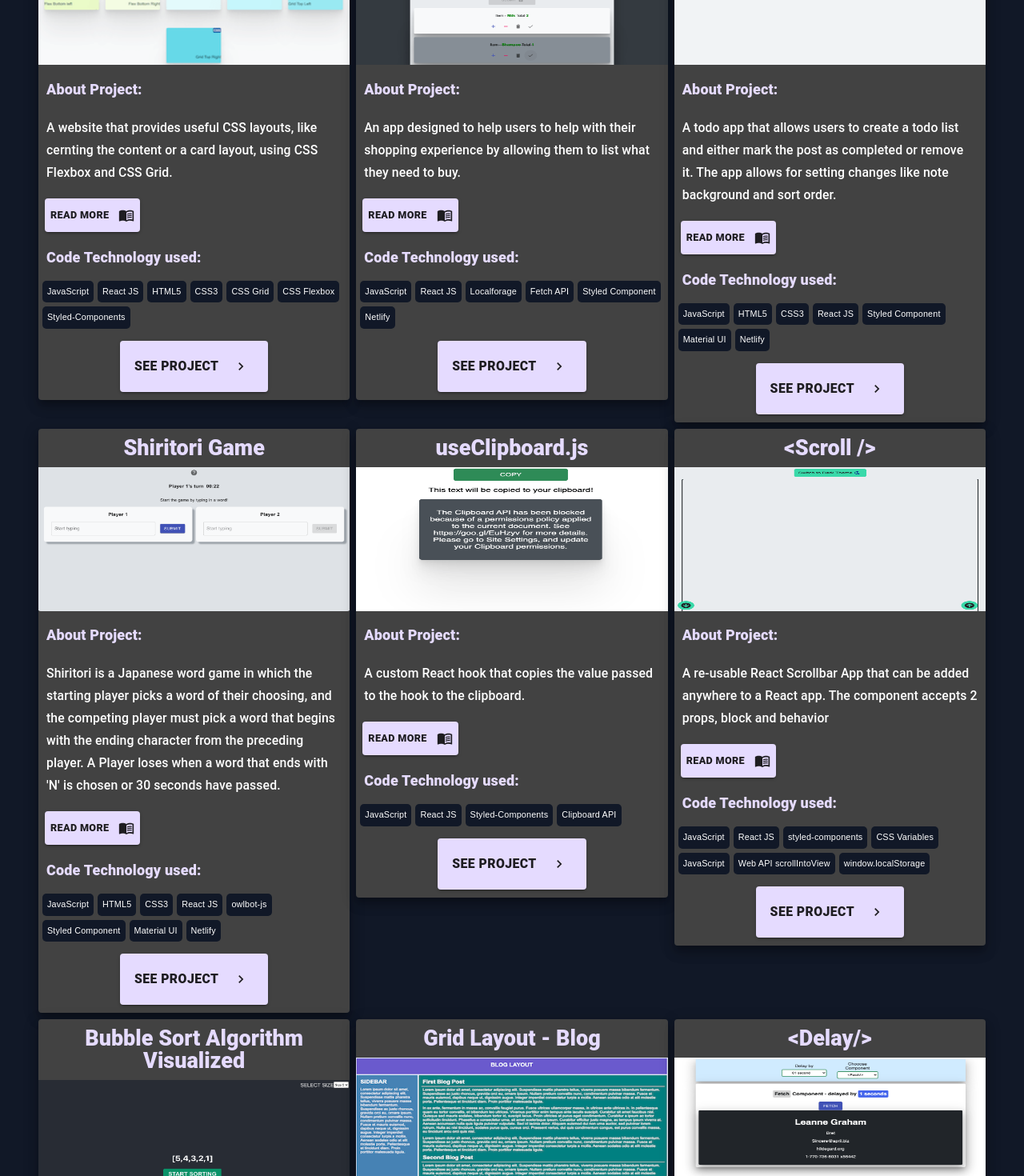
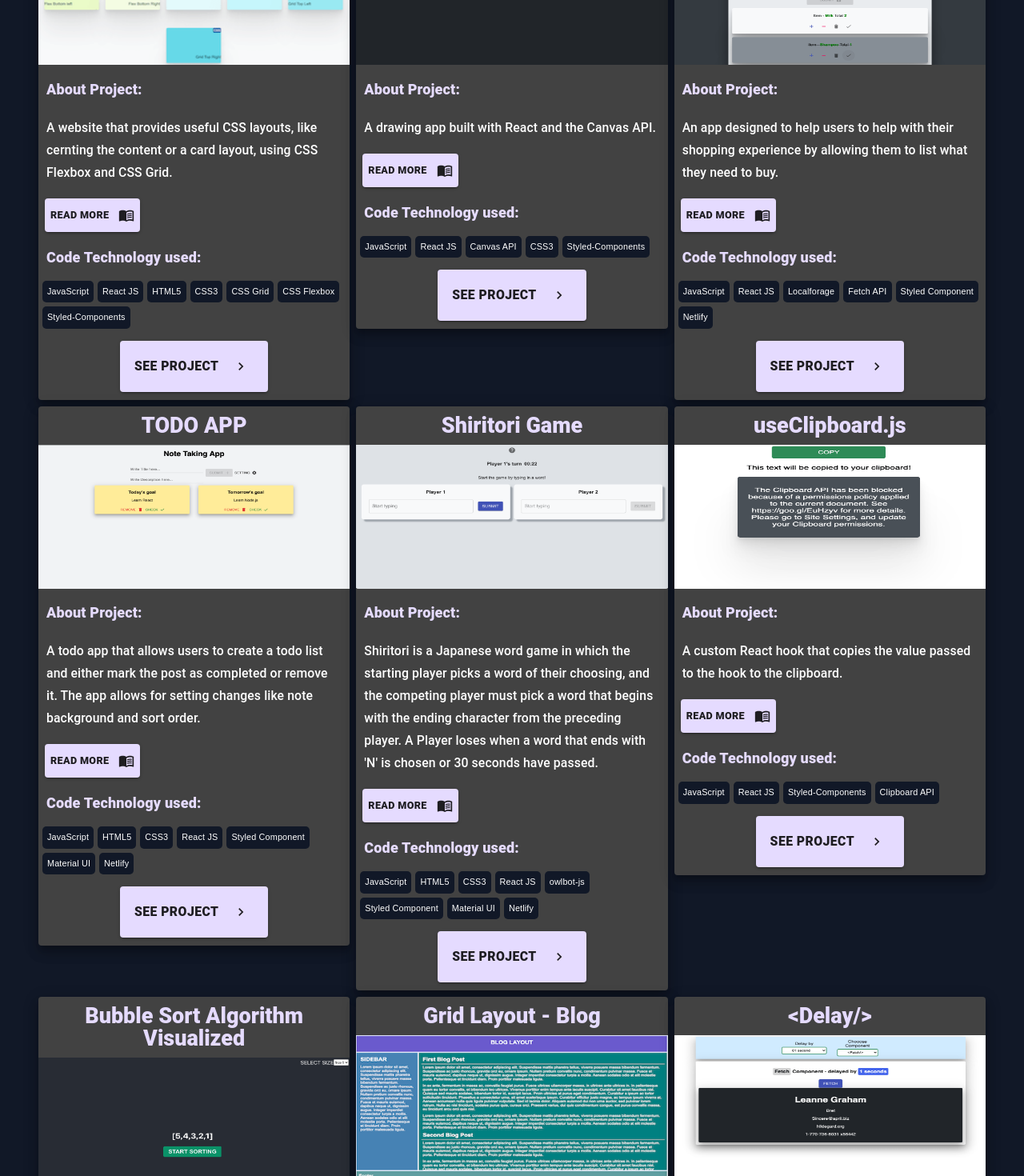
Before and after one commit to YutaMoriJP/Portfolio, a React (Create React App) app: page /project in a window 1280 px wide. Shown: the part 1696-3166 px from the top of the page at 80% size. Built offline with nearby package versions, Linux system fonts and the light colour scheme.

Commit message:
added canvas project

```diff
--- a/src/data/project.js
+++ b/src/data/project.js
@@ -9,12 +9,12 @@ import timer from "../Images/timer.png";
 import delay from "../Images/delay.png";
 import bubble from "../Images/bubble.png";
 import blogGrid from "../Images/blogGrid.png";
-import scroll from "../Images/scroll.png";
 import usefulCSS from "../Images/css.png";
 import clipboard from "../Images/clipboard.png";
 import hooks from "../Images/hooks.png";
 import components from "../Images/components.png";
 import downloadfile from "../Images/downloadfile.png";
+import canvas from "../Images/canvas.png";
 
 import { v4 as uuidv4 } from "uuid";
 
@@ -157,7 +157,6 @@ const projects = [
       { tag: "Netlify", id: uuidv4() },
     ],
   },
-
   {
     name: "Useful CSS Layouts",
     img: usefulCSS,
@@ -179,6 +178,27 @@ const projects = [
       { tag: "CSS3", id: uuidv4() },
       { tag: "CSS Grid", id: uuidv4() },
       { tag: "CSS Flexbox", id: uuidv4() },
+      { tag: "Styled-Components", id: uuidv4() },
+    ],
+  },
+  {
+    name: "Drawing App",
+    img: canvas,
+    id: uuidv4(),
+    url: "https://drawing-app-react.netlify.app/",
+    description: "A drawing app built with React and the Canvas API.",
+    details: [
+      {
+        title: "Drawing Ap",
+        content:
+          "The drawing app allows users to draw freely on the dark background and download the content as an image. The 'CLEAR' button clears the canvas and allows users to re-start from a blank state.",
+      },
+    ],
+    tags: [
+      { tag: "JavaScript", id: uuidv4() },
+      { tag: "React JS", id: uuidv4() },
+      { tag: "Canvas API", id: uuidv4() },
+      { tag: "CSS3", id: uuidv4() },
       { tag: "Styled-Components", id: uuidv4() },
     ],
   },
@@ -279,34 +299,7 @@ const projects = [
       { tag: "Clipboard API", id: uuidv4() },
     ],
   },
-  {
-    name: "<Scroll />",
-    img: scroll,
-    id: uuidv4(),
-    url: "https://csb-fqu3i.netlify.app/",
-    description:
-      "A re-usable React Scrollbar App that can be added anywhere to a React app. The component accepts 2 props, block and behavior",
-    details: [
-      {
-        title: "<Scroll />: a React component",
-        content:
-          "A re-usable React Scrollbar Component that can be added anywhere to a React app - <Scroll block=”end” behavior=”smooth”/>. The component accepts 2 props, block and behavior. The block prop controls whether the user is moved to the top or the bottom of the page. If the block prop is 'end', then it moves to the bottom, and if it’s 'start', then the user is moved to the top of the page. The behavior prop controls the scrolling behavior. The default value is “smooth”. Slightly irrelevant to the scrollbar app, I also use CSS Variables to implement the theme of the app, inspired by a blog post from Kent C. Dodds. It also uses a custom hook called useLocalStorage that stores the theme setting in localStorage. If you click on the 'Vanilla JS' link at the top right side of this card UI, you can see the same scrolling API implemented with Vanilla JavaScript. The whole UI is build purely with the DOM API.",
-      },
-    ],
-    extra: {
-      url: "https://codesandbox.io/s/scrollupscrolldown-dom-api-ndto4?file=/src/index.js:116-130",
-      text: "Vanilla JS",
-    },
-    tags: [
-      { tag: "JavaScript", id: uuidv4() },
-      { tag: "React JS", id: uuidv4() },
-      { tag: "styled-components", id: uuidv4() },
-      { tag: "CSS Variables", id: uuidv4() },
-      { tag: "JavaScript", id: uuidv4() },
-      { tag: "Web API scrollIntoView", id: uuidv4() },
-      { tag: "window.localStorage", id: uuidv4() },
-    ],
-  },
+
   {
     name: "Bubble Sort Algorithm Visualized",
     img: bubble,
```
Also changed, not shown: src/Images/canvas.png (added).
